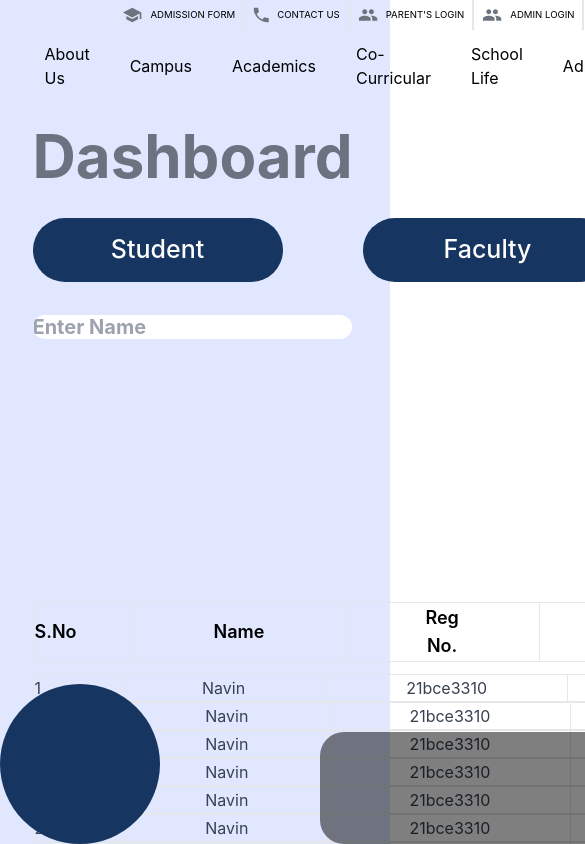
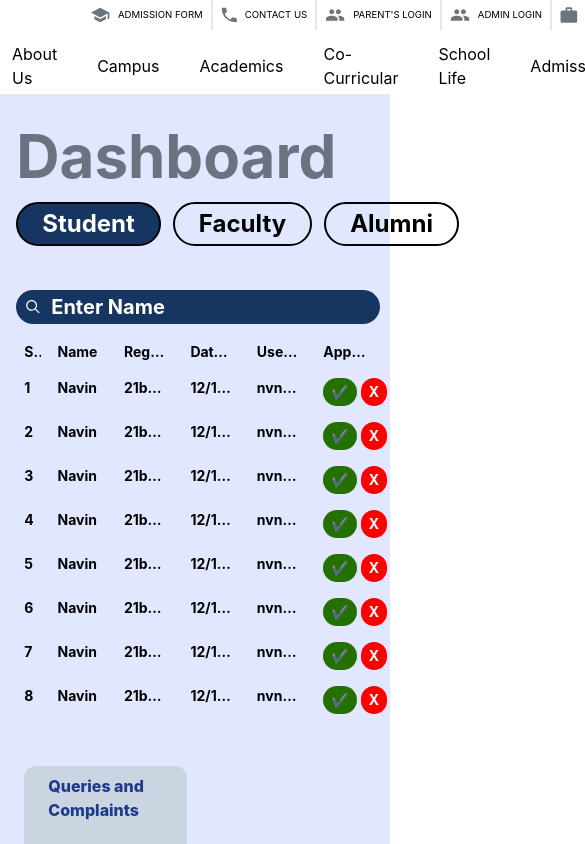
Before and after one commit to sinhasatyam045/Alum_Fullstack, a React (Vite) app: page /admindashboard in a window 390 px wide. Shown: the top 844 px of the page, 585 px wide, since content can reach past the window. Built offline with nearby package versions, Linux system fonts and the light colour scheme.

Commit message:
Admin Dashboard Responsive

```diff
--- a/src/components/admin/adminDashboard/adminDashboard.jsx
+++ b/src/components/admin/adminDashboard/adminDashboard.jsx
@@ -1,156 +1,246 @@
-import React from 'react'
-import NavBar from '../../helper/navbar';
+import NavBar from "../../helper/navbar";
+import { useState } from "react";
+import useScreenSize from "../../../utils/useScreenSize";
 
-const adminDashboard = () => {
+const tableData = [
+  {
+    Sr_No: "1",
+    Name: "Navin",
+    Reg_No: "21bce3310",
+    DOR: "12/12/12",
+    Username: "nvnie123",
+  },
+  {
+    Sr_No: "1",
+    Name: "Navin",
+    Reg_No: "21bce3310",
+    DOR: "12/12/12",
+    Username: "nvnie123",
+  },
+  {
+    Sr_No: "1",
+    Name: "Navin",
+    Reg_No: "21bce3310",
+    DOR: "12/12/12",
+    Username: "nvnie123",
+  },
+  {
+    Sr_No: "1",
+    Name: "Navin",
+    Reg_No: "21bce3310",
+    DOR: "12/12/12",
+    Username: "nvnie123",
+  },
+  {
+    Sr_No: "1",
+    Name: "Navin",
+    Reg_No: "21bce3310",
+    DOR: "12/12/12",
+    Username: "nvnie123",
+  },
+  {
+    Sr_No: "1",
+    Name: "Navin",
+    Reg_No: "21bce3310",
+    DOR: "12/12/12",
+    Username: "nvnie123",
+  },
+  {
+    Sr_No: "1",
+    Name: "Navin",
+    Reg_No: "21bce3310",
+    DOR: "12/12/12",
+    Username: "nvnie123",
+  },
+  {
+    Sr_No: "1",
+    Name: "Navin",
+    Reg_No: "21bce3310",
+    DOR: "12/12/12",
+    Username: "nvnie123",
+  },
+];
+
+const QueryComponent = () => {
   return (
-    <>
-    <div className='bg-indigo-100 h-screen'>
-        <div className='w-5/6  mx-auto'>
-            <div >
-                <NavBar></NavBar>
-            </div>
-            <div className='flex pt-4'>
-
-                <div className='text-6xl text-gray-500 font-bold pb-6 pt-4 '>
-                    Dashboard
-                    <div className='flex justify-evenly'>
-                        <div className='pt-5 pr-10'><button className=' text-[25px] h-16 rounded-full w-[250px]'>Student</button></div>
-                        <div className='pt-5 px-10'><button className='text-[25px] h-16  rounded-full w-[250px]'>Faculty</button></div>
-                        <div className='pt-5 pl-10 pr-20'><button className='text-[25px] h-16  rounded-full w-[250px]'>Alumni</button></div>
-                    </div>
-                    <form>
-                        <label>
-                            <input className='text-[20px] rounded-full' placeholder='Enter Name' type="text" name="name" />
-                        </label>
-                    </form>
-                </div>
-                <div className=' bg-slate-300 rounded-xl p-6  m-0 text-blue-900 pt-8 font-extrabold'>Queries and Complaints
+    <div className="pt-9">
+      <div className=" bg-slate-300 rounded-xl px-6  m-0 text-blue-900 p-2  font-extrabold">
+        Queries and Complaints
         <div>
           <ul>
-                            <li className='text-black py-3 pt-6 font-semibold'>
+            <li className="text-black py-3 pt-6 font-semibold">
               - Regarding portal technicalities
             </li>
-                            <li className='text-black py-3 font-semibold'>
+            <li className="text-black py-3 font-semibold">
               - Annual day delay announcement
             </li>
-                            <li className='text-black py-3 font-semibold'>
+            <li className="text-black py-3 font-semibold">
               - Exam dates postponement due to annual day celebrations
             </li>
           </ul>
         </div>
       </div>
     </div>
+  );
+};
 
-    <div className='pt-10'>
-    <table>
-        <thead>
-          <tr>
-            <th className=' pt- 10 pr-14 border text-lg font-semibold min-w-[30px] text-black'>S.No</th>
-            <th className=' pt- 10 px-20 border text-lg font-semibold min-w-[30px] text-black'>Name</th>
-            <th className=' pt- 10 px-20 border text-lg font-semibold min-w-[30px] text-black'>Reg No.</th>
-            <th className=' pt- 10 px-20 border text-lg font-semibold min-w-[30px] text-black'>Date of Registration</th>
-            <th className=' pt- 9 px-20 10border text-lg font-semibold min-w-[30px] text-black'>Username</th>
-          </tr>
-        </thead>
-        <tbody>
+const adminDashboard = () => {
+  const screenSize = useScreenSize();
+  const [selectedButton, setSelectedButton] = useState(0);
+  return (
+    <>
+      <div>
+        <NavBar></NavBar>
+      </div>
+      <div className="bg-indigo-100 lg:h-screen h-full">
+        <div className="w-11/12  mx-auto">
+          <div className="flex pt-4">
+            <div className="text-6xl  text-gray-500 font-bold pb-7 pt-4 w-11/12">
+              Dashboard
+              <div className="flex justify-evenly text-2xl">
+                <ul className="flex lg:gap-16 md:gap-10 gap-3 py-4">
+                  <li
+                    onClick={() => setSelectedButton(0)}
+                    className={`${
+                      selectedButton === 0
+                        ? "bg-[#163560] text-white"
+                        : "text-black"
+                    } rounded-full lg:px-14 md:px-10 px-6 py-1 border-2 border-black`}
+                  >
+                    Student
+                  </li>
+                  <li
+                    onClick={() => setSelectedButton(1)}
+                    className={`${
+                      selectedButton === 1
+                        ? "bg-[#163560] text-white"
+                        : "text-black"
+                    } rounded-full lg:px-14 md:px-10 px-6 py-1 border-2 border-black`}
+                  >
+                    Faculty
+                  </li>
+                  <li
+                    onClick={() => setSelectedButton(2)}
+                    className={`${
+                      selectedButton === 2
+                        ? "bg-[#163560] text-white"
+                        : "text-black"
+                    } rounded-full lg:px-14 md:px-10 px-6 py-1 border-2 border-black`}
+                  >
+                    Alumni
+                  </li>
+                </ul>
+              </div>
+              <div>
+                <div className=" flex  w-1/2 h-1 text-white ">
+                  <form className="relative ">
+                    <div
+                      className=""
+                      style={{
+                        position: "absolute",
+                        left: "10px",
+                        top: "38px",
+                        display: "flex",
+                        alignItems: "center",
+                        justifyContent: "center",
+                      }}
+                    >
+                      <svg
+                        width="14"
+                        height="14"
+                        viewBox="0 0 14 14"
+                        fill="none"
+                        xmlns="http://www.w3.org/2000/svg"
+                      >
+                        <path
+                          fill-rule="evenodd"
+                          clip-rule="evenodd"
+                          d="M9.02317 9.58741C8.0922 10.3237 6.91128 10.764 5.62633 10.764C2.62093 10.764 0.18457 8.35531 0.18457 5.38398C0.18457 2.41265 2.62093 0.00390625 5.62633 0.00390625C8.63173 0.00390625 11.0681 2.41265 11.0681 5.38398C11.0681 6.6542 10.6228 7.82162 9.87823 8.74199L13.3229 12.2695C13.559 12.5029 13.559 12.8814 13.3229 13.1149C13.0868 13.3483 12.7039 13.3483 12.4678 13.1149L9.02317 9.58741ZM1.39385 5.38398C1.39385 3.07294 3.2888 1.19948 5.62633 1.19948C7.96387 1.19948 9.85881 3.07294 9.85881 5.38398C9.85881 6.5116 9.40767 7.53505 8.6741 8.28753C8.65365 8.30312 8.63398 8.32018 8.61524 8.33871C8.59648 8.35725 8.57922 8.37671 8.56344 8.39694C7.80231 9.12234 6.76702 9.56847 5.62633 9.56847C3.2888 9.56847 1.39385 7.69501 1.39385 5.38398Z"
+                          fill="#FFFFFF"
+                        />
+                      </svg>
+                    </div>
+                    <input
+                      className="text-[20px] rounded-full p-2 bg-[#163560] text-white placeholder-white"
+                      style={{
+                        padding: "5px 10px 5px 35px",
+                      }}
+                      placeholder="Enter Name"
+                      type="text"
+                    />
+                  </form>
+                </div>
+              </div>
+            </div>
+            {screenSize.width > 900 && <QueryComponent />}
+          </div>
+          {screenSize.width < 900 && <div className="p-5"></div>}
 
-        </tbody>
-    </table>
+          <div className="lg:text-xl  md:text-lg  text-sm">
+            <div className="grid lg:grid-cols-12  grid-cols-11 gap-x-2">
+              <div className="p-2 font-bold truncate">S.No</div>
+              <div className="p-2 lg:col-span-3 col-span-2 font-bold truncate">
+                Name
               </div>
-            <div className='pt-3'>
-                <Data
-                sno = "1"
-                Name ="Navin"
-                regNo="21bce3310"
-                dateOfRegistration="12/12/12"
-                username="nvnie123"
-                />
-                <Data
-                sno = "2"
-                Name ="Navin"
-                regNo="21bce3310"
-                dateOfRegistration="12/12/12"
-                username="nvnie123"
-                />
-                <Data
-                sno = "2"
-                Name ="Navin"
-                regNo="21bce3310"
-                dateOfRegistration="12/12/12"
-                username="nvnie123"
-                />
-                <Data
-                sno = "2"
-                Name ="Navin"
-                regNo="21bce3310"
-                dateOfRegistration="12/12/12"
-                username="nvnie123"
-                />
-                <Data
-                sno = "2"
-                Name ="Navin"
-                regNo="21bce3310"
-                dateOfRegistration="12/12/12"
-                username="nvnie123"
-                />
-                <Data
-                sno = "2"
-                Name ="Navin"
-                regNo="21bce3310"
-                dateOfRegistration="12/12/12"
-                username="nvnie123"
-                />
-                <Data
-                sno = "2"
-                Name ="Navin"
-                regNo="21bce3310"
-                dateOfRegistration="12/12/12"
-                username="nvnie123"
-                />
-                <Data
-                sno = "2"
-                Name ="Navin"
-                regNo="21bce3310"
-                dateOfRegistration="12/12/12"
-                username="nvnie123"
-                />
+              <div className="p-2 col-span-2 font-bold truncate">Reg.No</div>
+              <div className="p-2 col-span-2 font-bold truncate">
+                Date of Registration
+              </div>
+              <div className="p-2 col-span-2 font-bold truncate">Username</div>
+              <div className="p-2 col-span-2 font-bold truncate">
+                Approve/Deny
               </div>
 
-        </div>
-        <div className='static'>
-
-    <div style={{background: "#163560"}} className='h-40 w-40 rounded-full absolute bottom-0 left-0'></div>
-    <div style={{ background: "black", opacity: "50%" }} className='h-28 w-80 rounded-3xl absolute bottom-0 left-80'></div>        </div>
-    </div>
-
-
-
-    </>
-  )
-}
-
-const Data = (props) => {
+              {tableData.map((data, index) => {
                 return (
                   <>
-      <table>
-
-        <tbody>
-
-            <tr>
-              <td className=' pr-20 border text-base min-w-[30px]  text-gray-700 '>{props.sno}</td>
-              <td className=' px-20 border text-base min-w-[30px]  text-gray-700 '>{props.Name}</td>
-              <td className=' px-20 border text-base min-w-[30px]  text-gray-700 '>{props.regNo}</td>
-              <td className=' px-28 border text-base min-w-[30px]  text-gray-700 '>{props.dateOfRegistration}</td>
-              <td className=' px-32 border text-base min-w-[30px]  text-gray-700 '>{props.username}</td>
-            </tr>
-
-
-
-        </tbody>
-      </table>
-
+                    <div className="p-2 font-bold">{index + 1}</div>
+                    <div className="p-2 lg:col-span-3 col-span-2 font-bold truncate">
+                      {data.Name}
+                    </div>
+                    <div className="p-2 col-span-2 font-bold truncate">
+                      {data.Reg_No}
+                    </div>
+                    <div className="p-2 col-span-2 font-bold truncate">
+                      {data.DOR}
+                    </div>
+                    <div className="p-2 col-span-2 font-bold truncate">
+                      {data.Username}
+                    </div>
+                    <div className="p-2 col-span-2 font-bold flex">
+                      <ul className="flex gap-1">
+                        <li className="rounded-full px-2 py-1 bg-[#247000] text-white">
+                          {screenSize.width > 800 ? "Approve" : "✔️"}
+                        </li>
+                        <li className="rounded-full px-2 py-1 bg-[#FF0000] text-white">
+                          {screenSize.width > 800 ? "Deny" : "X"}
+                        </li>
+                      </ul>
+                    </div>
+                  </>
+                );
+              })}
+            </div>
+          </div>
+          {screenSize.width < 900 && (
+            <div className="w-1/2 p-2">
+              <QueryComponent />
+            </div>
+          )}
+        </div>
+        {/* <div className="static">
+          <div
+            style={{ background: "#163560" }}
+            className="h-40 w-40 rounded-full absolute bottom-0 left-0"
+          ></div>
+          <div
+            style={{ background: "black", opacity: "50%" }}
+            className="h-28 w-80 rounded-3xl absolute bottom-0 left-80"
+          ></div>{" "}
+        </div> */}
+      </div>
     </>
   );
 };
 
-export default adminDashboard
+export default adminDashboard;
```
Lines whose indentation alone changed are shown as unchanged.
